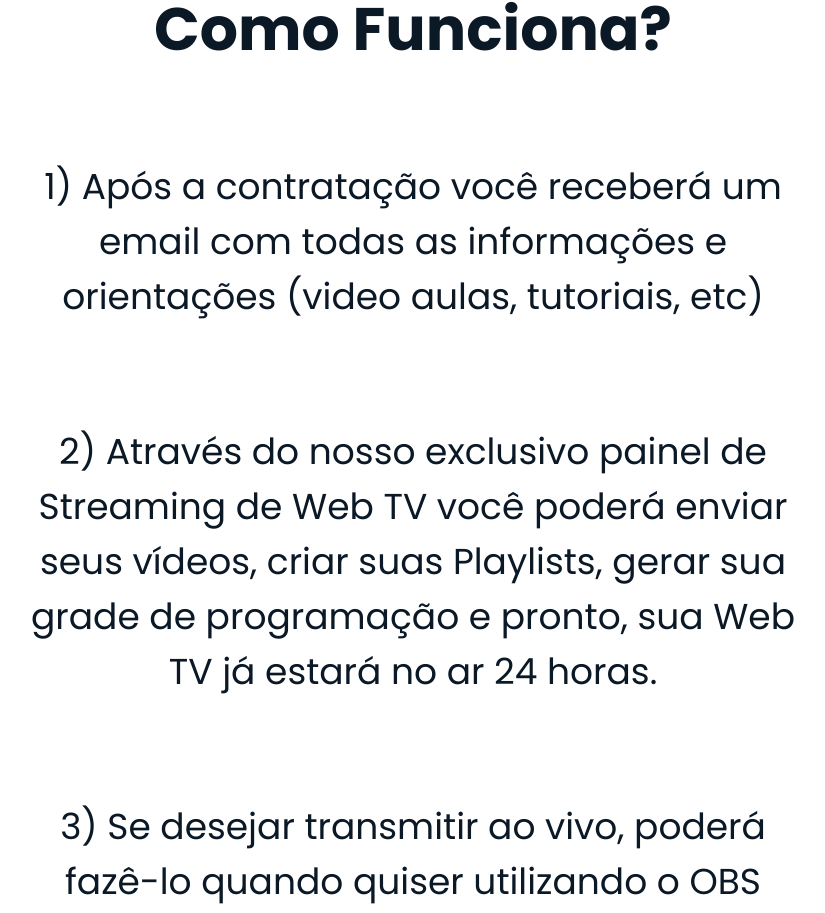
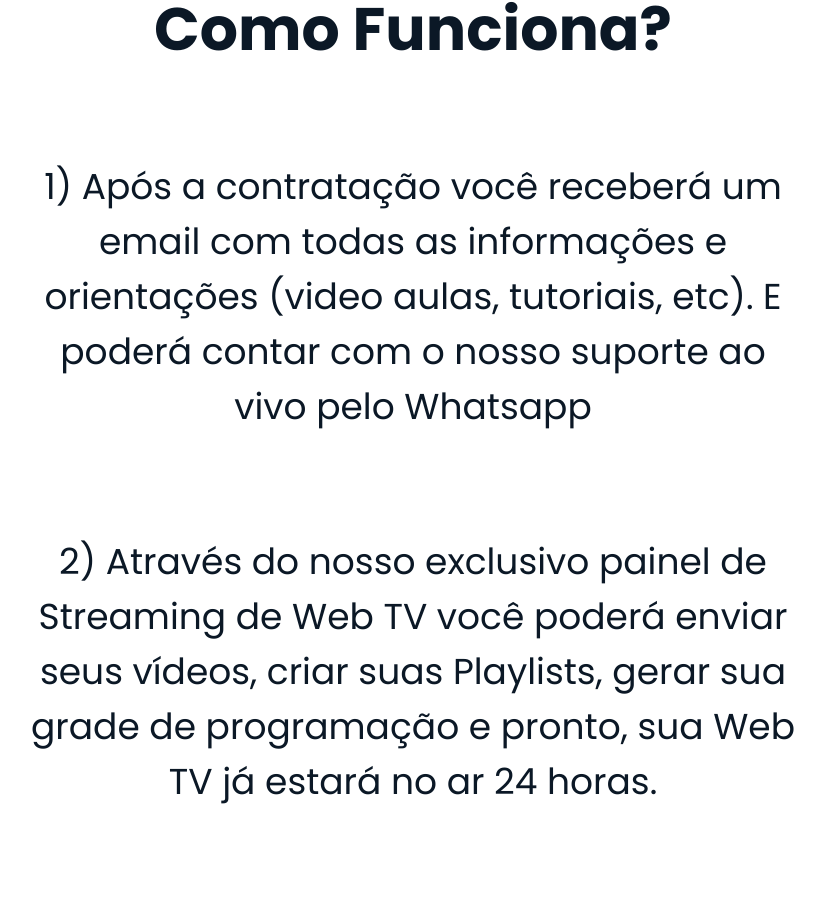
Before and after one commit to awesome-rol/landingPageWebTVSam, a React (Vite) app: page / in a window 1280 px wide. Shown: the part 4797-5710 px from the top of the page, without its empty margins (227-1052 px from the left). Built offline with nearby package versions, Linux system fonts and the light colour scheme.

Commit message:
edição texto como funciona

```diff
--- a/src/ComoFunciona.jsx
+++ b/src/ComoFunciona.jsx
@@ -3,7 +3,7 @@ import "./ComoFunciona.css";
 import './main.css'
 
 const comoFuncionaList = [
-    {id: 1, text: "1) Após a contratação você receberá um email com todas as informações e orientações (video aulas, tutoriais, etc)"},
+    {id: 1, text: "1) Após a contratação você receberá um email com todas as informações e orientações (video aulas, tutoriais, etc). E poderá contar com o nosso suporte ao vivo pelo Whatsapp"},
     {id: 2, text: "2) Através do nosso exclusivo painel de Streaming de Web TV você poderá enviar seus vídeos, criar suas Playlists, gerar sua grade de programação e pronto, sua Web TV já estará no ar 24 horas."},
     {id: 3, text: "3) Se desejar transmitir ao vivo, poderá fazê-lo quando quiser utilizando o OBS (software gratuito) através de seu PC ou também pelo seu Celular utilizando o aplicativo Manycam (gratuito)."},
     {id: 4, text: "4) Diretamente do seu Painel de TV crie retransmissões para suas páginas e ou perfis do Facebook e Canais Youtube. Assim sua Web TV será distribuida  simultaneamente para seu site, APP e Redes Sociais."}
```
